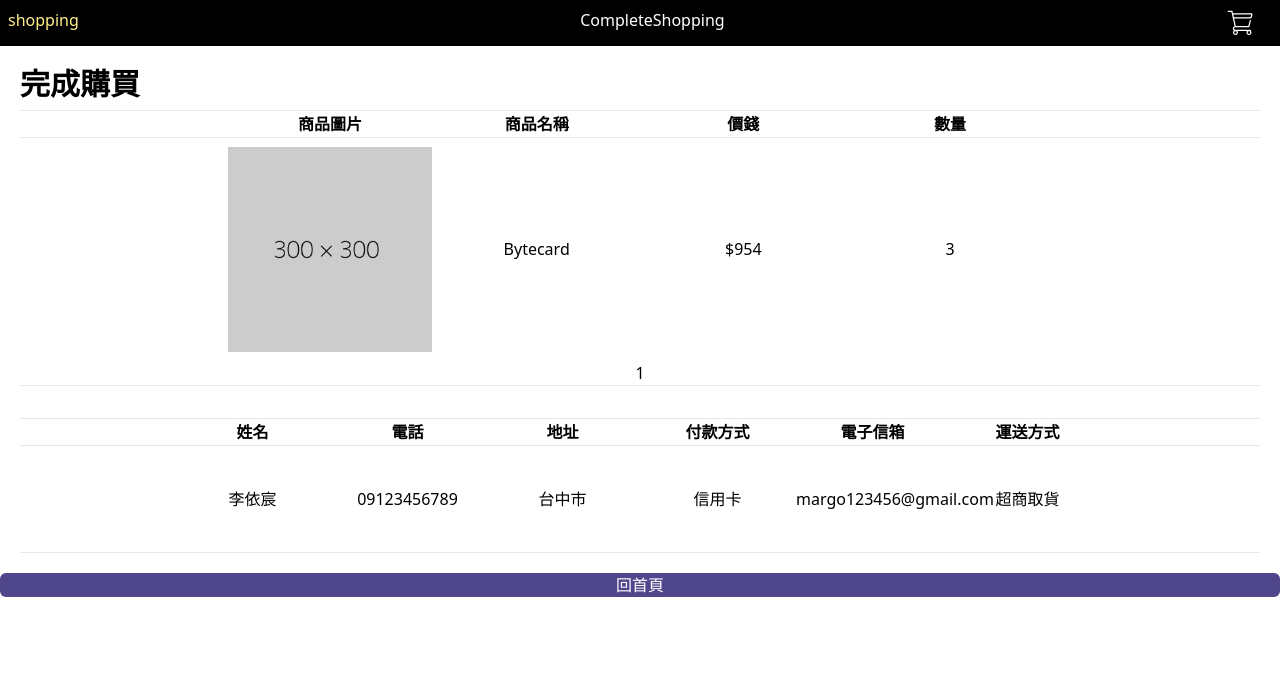
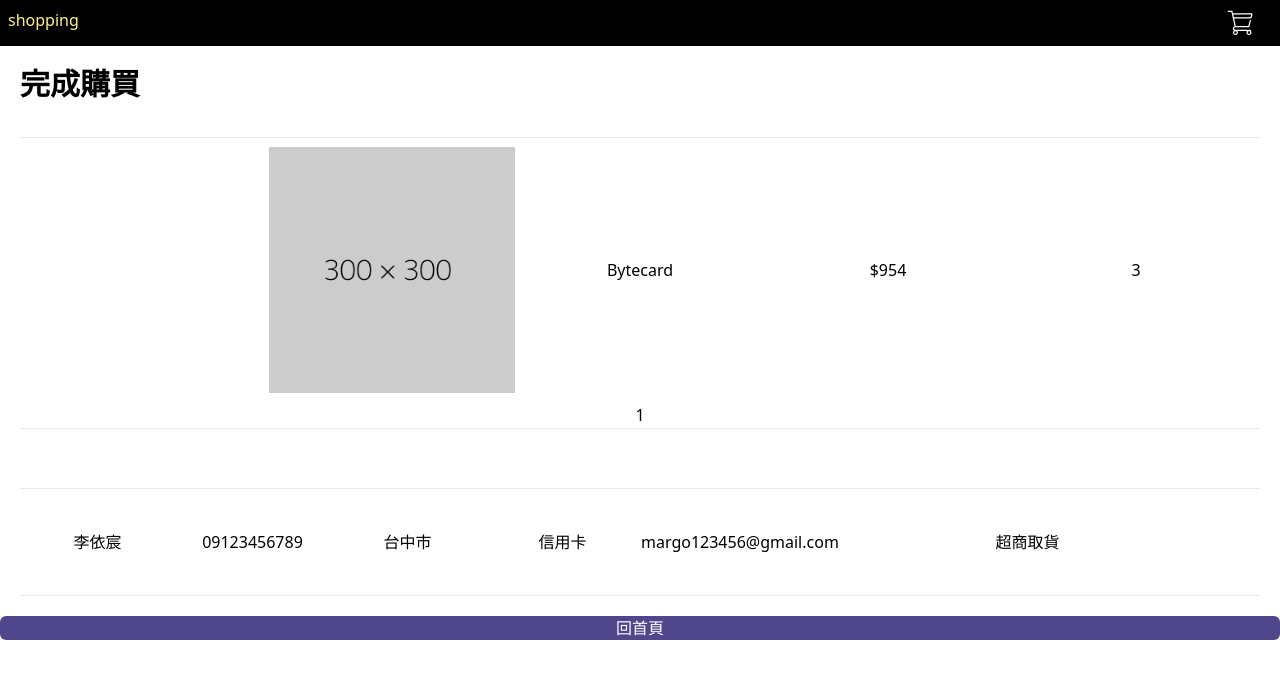
Before and after one commit to Lee-Margo/shopping-cart, a Vue app in the folder shopping-cart/: page /CompleteShopping in a window 1280 px wide. Shown: the top 678 px of the page. Built offline with nearby package versions, Linux system fonts and the light colour scheme.

Commit message:
增加 lg:invisible 更改表格格線

```diff
--- a/shopping-cart/src/App.vue
+++ b/shopping-cart/src/App.vue
@@ -7,7 +7,6 @@
     <div class="wrapper">
       <nav class="flex justify-between">
         <RouterLink class="mr-4 text-yellow-200" to="/">shopping</RouterLink>
-        <RouterLink class="mr-4 text-white" to="/CompleteShopping">CompleteShopping</RouterLink>
         <RouterLink class="mr-4 text-yellow" to="/ShoppingCart"><img src="@/assets/img/svgexport-1.svg" alt=""></RouterLink>
       </nav>
     </div>
--- a/shopping-cart/src/components/ListStyle.vue
+++ b/shopping-cart/src/components/ListStyle.vue
@@ -3,7 +3,7 @@
 
 <template>
     <tbody>
-        <tr class="grid grid-cols-6 min-h-[80px] gap-x-3 md:gap-x-1 lg:first:border-t lg:!py-3">
+        <tr class="grid grid-cols-6 min-h-[80px] gap-x-3 md:gap-x-1 lg:first:border-b lg:!py-3">
             <td><img class="w-full" src="../assets/img/300x300.png" alt=""></td>
             <td class="self-center text-center">Bytecard</td>
             <td class="self-center tracking-tight leading-7 flex-wrap">
--- a/shopping-cart/src/components/ShoppingCartItems.vue
+++ b/shopping-cart/src/components/ShoppingCartItems.vue
@@ -9,9 +9,9 @@
         <td class="self-center text-center">$954</td>
         <td class="self-center">
             <section class="mb-3">
-                <button class="border w-[30px] h-[35px] rounded-l-3xl">-</button>
-                <input type="number" min="1" class="h-[35px] w-24 text-center border-t border-b" >
-                <button class="border w-[30px] h-[35px] rounded-r-3xl">+</button>
+                <button class="border w-1/6 h-[34px] rounded-l-3xl">-</button>
+                <input type="number" min="1" class="h-[35px] w-1/3 text-center border-t border-b" >
+                <button class="border w-1/6 h-[34px] rounded-r-3xl">+</button>
             </section>
         </td>
     </tr>
--- a/shopping-cart/src/views/CheckOutPage.vue
+++ b/shopping-cart/src/views/CheckOutPage.vue
@@ -12,15 +12,15 @@
         <div class="text-3xl font-bold mb-2">購買確認及填寫資訊</div>
         <div class="product border-b">
             <table class="align-middle">
-                <thead >
-                    <tr class="border-t border-b border-slate-200 grid grid-cols-5">
+                <thead class="lg:invisible">
+                    <tr class="border-t border-slate-200 grid grid-cols-5">
                         <th>商品圖片</th>
                         <th>商品名稱</th>
                         <th>價錢</th>
                         <th>數量</th>
                     </tr>
                 </thead>
-                <tbody class="align-middle">
+                <tbody class="align-middle border-t">
                     <tr class="grid grid-cols-5 py-2">
                         <td><img class="w-full" src="../assets/img/300x300.png" alt=""></td>
                         <td class="self-center text-center">Bytecard</td>
@@ -71,7 +71,9 @@
             <div class="clear-end float-end text-2xl font-bold mb-4">商品總金額: $0</div>
             <div class="clear-end flex justify-between">
                 <button class="bg-[#8c5046] text-white py-1 px-4 rounded-md">回上頁繼續購買</button>
-                <button class="bg-[#50468c] text-white py-1 px-4 rounded-md">確認購買</button>
+                <RouterLink class="mr-4 text-white" to="/CompleteShopping">
+                    <button class="bg-[#50468c] text-white py-1 px-4 rounded-md">確認購買</button>
+                </RouterLink>
             </div>
         </div>
     </div>
--- a/shopping-cart/src/views/CompleteShopping.vue
+++ b/shopping-cart/src/views/CompleteShopping.vue
@@ -10,61 +10,59 @@ export default {
 <template>
     <div class="m-5">
         <div class="text-3xl font-bold mb-2">完成購買</div>
-        <div class="border-b">
-            <table class="align-middle">
-                <thead >
-                    <tr class="border-t border-b border-slate-200 grid grid-cols-6">
+        <table class="align-middle border-b">
+            <thead class="lg:invisible" >
+                <tr class="border-t border-slate-200 grid grid-cols-5">
                     <th></th>
                     <th>商品圖片</th>
                     <th>商品名稱</th>
                     <th>價錢</th>
                     <th>數量</th>
-                        <th></th>
                 </tr>
             </thead>
-                <tbody class=" align-middle">
-                    <tr class="grid grid-cols-6 py-2">
+            <tbody class=" align-middle border-t">
+                <tr class="grid grid-cols-5 py-2">
                     <td></td>
                     <td><img class="w-full" src="../assets/img/300x300.png" alt=""></td>
                     <td class="self-center text-center">Bytecard</td>
                     <td class="self-center text-center">$954</td>
                     <td class="self-center text-center">3</td>
-                        <td></td>
                 </tr>
             </tbody>
+            <tfoot>
+                <td class="text-center">1</td>
+            </tfoot>
         </table>
-            <div class="text-center">1</div>
-        </div>
-        <div class="mt-8 border-b">
-            <table class="align-middle">
-                <thead>
-                    <tr class="border-t border-b border-slate-200 grid grid-cols-8">
-                        <th></th>
+        <div class="mt-8 ">
+            <table class="align-middle border-b">
+                <thead class="border-b">
+                    <tr class="border-t  border-slate-200 grid grid-cols-8 lg:invisible">
                         <th>姓名</th>
                         <th>電話</th>
                         <th>地址</th>
                         <th>付款方式</th>
                         <th>電子信箱</th>
+                        <th></th>
                         <th>運送方式</th>
-                        <th></th>
                     </tr>
                 </thead>
                 <tbody class=" align-middle text-wrap">
                     <tr class="grid grid-cols-8 py-10">
-                        <td></td>
                         <td class="self-center text-center">李依宸</td>
                         <td class="self-center text-center">09123456789</td>
                         <td class="self-center text-center">台中市</td>
                         <td class="self-center text-center">信用卡</td>
                         <td class="self-center text-center">margo123456@gmail.com</td>
+                        <td></td>
                         <td class="self-center text-center">超商取貨</td>
-                        <td></td>
                     </tr>
                 </tbody>
             </table>
         </div>
     </div>
+    <RouterLink class="mr-4 text-yellow-200" to="/">
         <button type="button" class="mb-10 w-full text-center bg-[#50468C] text-white rounded-md">回首頁</button>
+    </RouterLink>
 
 
 </template>
--- a/shopping-cart/src/views/ProductPage.vue
+++ b/shopping-cart/src/views/ProductPage.vue
@@ -38,7 +38,7 @@ export default {
     </div>
     <div v-else  class="bottom clear-end gap-5 flex flex-wrap justify-center ">
       <table class="align-middle">
-        <thead >
+        <thead>
           <tr class="border-t border-b border-slate-200 grid grid-cols-6">
             <th>商品圖片</th>
             <th>商品名稱</th>
--- a/shopping-cart/src/views/ShoppingCart.vue
+++ b/shopping-cart/src/views/ShoppingCart.vue
@@ -14,15 +14,15 @@
         </div>
         <div class="mid">
             <table class="align-middle">
-                <thead >
-                    <tr class="border-t border-b border-slate-200 grid grid-cols-6">
+                <thead class="lg:invisible">
+                    <tr class="border-t border-slate-200 grid grid-cols-6">
                         <th></th>
                         <th>商品圖片</th>
                         <th>商品名稱</th>
                         <th>價錢</th>
                     </tr>
                 </thead>
-                <tbody class="border-b">
+                <tbody class="border-t border-b">
                     <Items></Items>
                     <Items></Items>
                 </tbody>
@@ -33,7 +33,6 @@
             <div class="clear-end float-end text-2xl font-bold mb-4">商品總金額: $0</div>
             <div class="clear-end flex justify-between">
                 <button class="bg-[#8c5046] text-white py-1 px-4 rounded-md">回上頁繼續購買</button>
-
                 <RouterLink to="/CheckOutPage">
                     <button class="bg-[#50468c] text-white py-1 px-4 rounded-md">確認購買</button>
                 </RouterLink>
```
Lines whose indentation alone changed are shown as unchanged.
